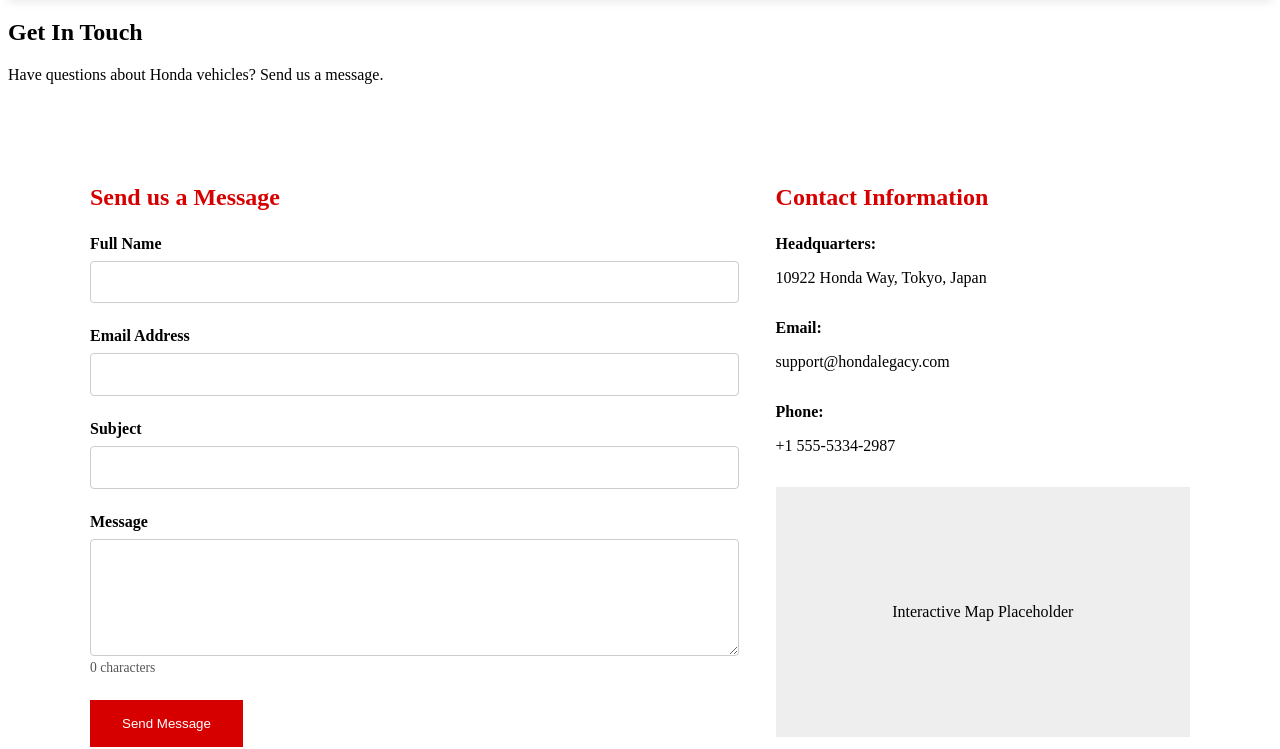
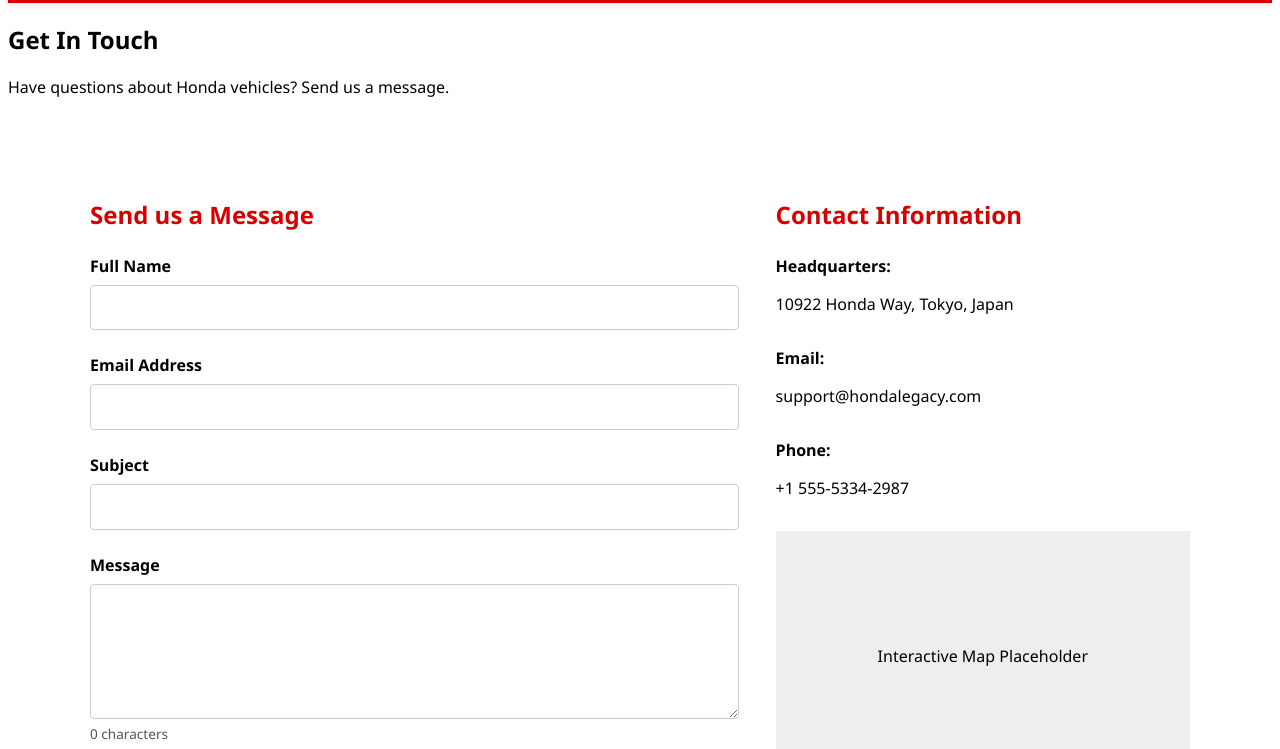
Before and after one commit to Edu110-be/itd210-tailwind2, a plain HTML site: page contact.html in a window 1280 px wide. Shown: the part 91-840 px from the top of the page. Drawn offline with Linux system fonts and the light colour scheme.

Commit message:
Update contact.html

```diff
--- a/contact.html
+++ b/contact.html
@@ -6,9 +6,12 @@
 
 <title>Contact Us | Honda Legacy</title>
 
-<link rel="stylesheet" href="css/style.css">
+<style>
 
-<style>
+  body, input, textarea, button {
+  font-family: 'Segoe UI', Roboto, Helvetica, Arial, sans-serif;
+}
+
 /* PAGE LAYOUT */
 .contact-container {
   max-width: 1100px;
```
